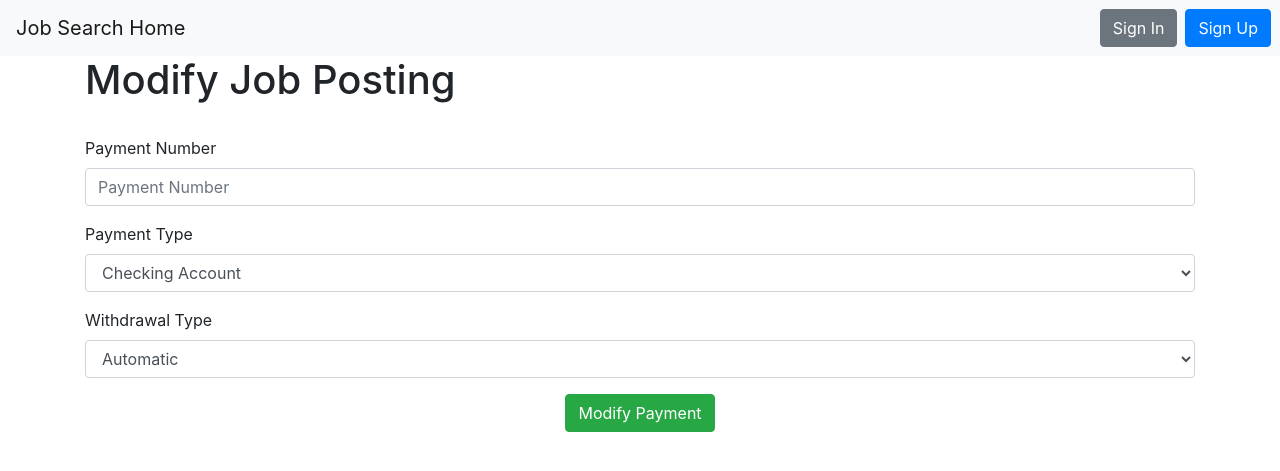
After one commit to CaoGreg/COMP-353-Main-Project, a Flask app: page /modify_payment_method/1 in a window 1280 px wide. The commit adds this page. Shown: the top 471 px of the page. Run offline with Flask 2, Linux system fonts and the light colour scheme; some libraries are stand-ins or nearby versions.

Commit message:
[#19] Modify payment

```diff
--- a/app.py
+++ b/app.py
@@ -332,7 +332,7 @@ def admin_activate_user():
         else:
             status = "inactive"
         file = open("log.txt", "a")
-        file.write("\n" + str(date.today()) + session['email'] + " updated user: " + "Email: " + email + ", Status: " + status)
+        file.write("\n" + str(date.today()) + " " + session['email'] + " updated user: " + "Email: " + email + ", Status: " + status)
         file.close()
     return render_template('admin-activate-user.html', list_of_users=get_all_users(False))
 
@@ -344,11 +344,6 @@ def show_system_activity():
     return render_template('admin-system-history.html', log=logs)
 
 
-# @app.route('/add_payment_method')
-# def payment_method():
-#     return render_template('payment.html', list_of_payment=get_payment())
-
-
 @app.route('/delete_payment_method/<payment_id>', methods=['GET', 'POST'])
 def delete_payment_method(payment_id):
     if request.method == 'POST':
@@ -356,7 +351,7 @@ def delete_payment_method(payment_id):
         file = open("log.txt", "a")
         file.write("\n" + str(date.today()) + " Payment Method removed: " + session['email'] + ", Payement: " + payment_id)
         file.close()
-        return redirect('/applied_jobs')
+        return redirect('/view_payment_methods')
 
 
 @app.route('/add_payment_method', methods=['GET', 'POST'])
@@ -372,6 +367,25 @@ def add_payment_method():
     return render_template('payment.html', list_of_payment=get_payment())
 
 
+@app.route('/modify_payment_method/<payment_number>', methods=['GET', 'POST'])
+def modify_payment(payment_number):
+    if request.method == 'POST':
+        new_payment_number = request.form['payment_number']
+        payment_type = request.form['payment_type']
+        withdrawal_type = request.form['withdrawal_type']
+        modify_payment_method(payment_number, new_payment_number, payment_type, withdrawal_type)
+        file = open("log.txt", "a")
+        file.write("\n" + str(date.today()) + " Payment Method changed: " + session['email'] + ", Payement: " + payment_number)
+        file.close()
+        return redirect('/view_payment_methods')
+    return render_template('modify_payment.html')
+
+
+@app.route('/view_payment_methods')
+def view_payment_methods():
+    return render_template('payment.html', list_of_payment=get_payment())
+
+
 if __name__ == "__main__":
     app.secret_key = 'secret123'
     app.run(debug=True)
--- a/db_connection.py
+++ b/db_connection.py
@@ -47,6 +47,7 @@ def register_user(email, password, name, user_type):
     db_connection.commit()
     return
 
+
 def register_employer(email,phone):
     cursor = db_connection.cursor()
     cursor.execute("USE oxc353_1")
@@ -56,6 +57,7 @@ def register_employer(email,phone):
     cursor.close()
     db_connection.commit()
     return
+
 
 def get_login(email, password):
     cursor = db_connection.cursor()
@@ -375,8 +377,7 @@ def update_user_category(new_category):
     cursor.execute("""UPDATE MP_Subscribed_to
     SET category = %s
     WHERE email = %s
-    """,
-        (new_category, email))
+    """, (new_category, email))
     for row in cursor:
         data.append(row)
     cursor.close()
@@ -435,7 +436,7 @@ def remove_payment_method(payment_id):
 def insert_payment_method(payment_number, payment_type, withdrawal_type):
     query1 = "INSERT INTO MP_Payment_type(payment_number, payment_type, withdrawal_type) VALUES "\
              "('" + payment_number + "', '" + payment_type + "', '" + withdrawal_type + "');"
-    query2 = "INSERT INTO MP_Paid_using(email, payment_number) VALUES "\
+    query2 = "INSERT INTO MP_Paid_using(payment_number, email) VALUES "\
              "('" + payment_number + "', '" + session['email'] + "');"
     cursor = db_connection.cursor()
     cursor.execute("USE oxc353_1")
@@ -444,3 +445,9 @@ def insert_payment_method(payment_number, payment_type, withdrawal_type):
     cursor.close()
     db_connection.commit()
     return
+
+
+def modify_payment_method(payment_number, new_payment_number, payment_type, withdrawal_type):
+    insert_payment_method(new_payment_number, payment_type, withdrawal_type)
+    remove_payment_method(payment_number)
+    return
--- a/templates/base.html
+++ b/templates/base.html
@@ -60,7 +60,7 @@
                 Payment
               </a>
               <div class="dropdown-menu" aria-labelledby="navbarDropdown">
-                <a class="dropdown-item" href="add_payment_method">Add/Modify a Method of Payment</a>
+                <a class="dropdown-item" href="view_payment_methods">View Payment Methods</a>
                 <div class="dropdown-divider"></div>
                 <a class="dropdown-item" href="payment_warnings">Payment Warnings</a>
               </div>
--- /dev/null
+++ b/templates/modify_payment.html
@@ -0,0 +1,35 @@
+{% extends 'base.html' %}
+
+{% block head %}
+
+{% endblock %}
+
+{% block body %}
+<div class="container">
+    <h1>Modify Job Posting</h1>
+    <br>
+    <form id="modify-payment-form" action="" method="post">
+    <div class="form-group">
+        <label for='payment-number'>Payment Number</label>
+        <input type="text" class="form-control" placeholder="Payment Number" name="payment_number">
+    </div>
+    <div class="form-group">
+        <label for="payment-type">Payment Type</label>
+        <select id="payment-type" class="form-control" name="payment_type">
+            <option name="payment_type" value="Checking account">Checking Account</option>
+            <option name="payment_type" value="Credit card">Credit Card</option>
+        </select>
+    </div>
+    <div class="form-group">
+        <label for="withdrawal">Withdrawal Type</label>
+        <select id="withdrawal" class="form-control" name="withdrawal_type">
+            <option name="withdrawal_type" value="Automatic">Automatic</option>
+            <option name="withdrawal_type" value="Manual">Manual</option>
+        </select>
+    </div>
+     <div class="text-center">
+        <input class="btn btn-success" type="submit" value="Modify Payment">
+    </div>
+    </form>
+</div>
+{% endblock %}
--- a/templates/payment.html
+++ b/templates/payment.html
@@ -14,13 +14,17 @@
           <th scope="col">Payment Number</th>
           <th scope="col">Payment Type</th>
           <th scope="col">Withdrawal Type</th>
+          <th scope="col"></th>
+          <th scope="col"></th>
         </tr>
         {% for payment in list_of_payment %}
         <tr>
             <td>{{ payment[0] }}</td>
             <td>{{ payment[1] }}</td>
             <td>{{ payment[2] }}</td>
-            <form method="POST" action="/delete_payment_method/{{ payment_method[0] }}">
+            <td><form method="GET" action="/modify_payment_method/{{ payment[0] }}">
+                <input type="submit" value="Modify" /></form></td>
+            <td><form method="POST" action="/delete_payment_method/{{ payment[0] }}">
                 <input type="submit" value="Remove" /></form></td>
         </tr>
         {% endfor %}
```
